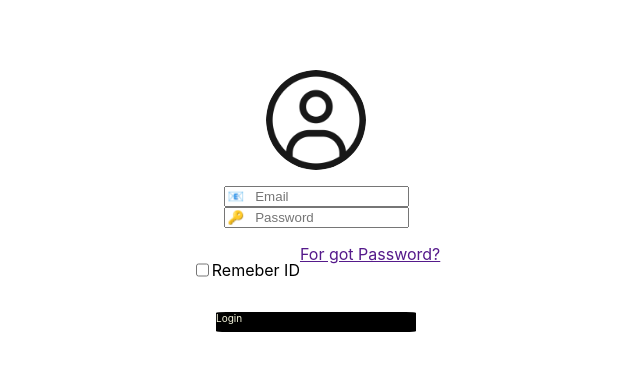
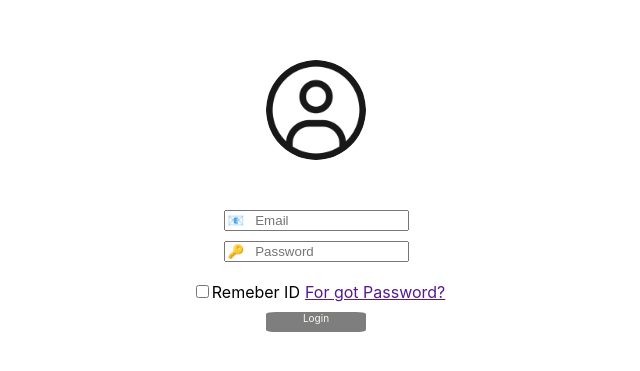
Before and after one commit to dzface/kh-mini-project, a React (Create React App) app: page / in a window 1280 px wide. Shown: the part 157-528 px from the top of the page, without its empty margins (324-964 px from the left). Built offline with nearby package versions, Linux system fonts and the light colour scheme.

Commit message:
로그인 페이지 바탕 간격 수정

```diff
--- a/src/css/loginpage.css
+++ b/src/css/loginpage.css
@@ -14,17 +14,22 @@
   flex-direction: column; /* 자식 요소들을 세로 방향으로 배열 */
   justify-content: center; /* 수직 가운데 정렬 */
   align-items: center; /* 수평 가운데 정렬 */
+  text-align: center;
 }
 
 .box div {
-  width: 200px;
+  width: 100px;
   height: 20px;
   color: beige;
   font-size: 10px;
-  border-radius: 5%;
+  border-radius: 10%;
   background-color: black;
+  opacity: 0.5;
 }
-
+input[type="email"],
+input[type="password"] {
+  margin-bottom: 10px; /* 원하는 마진 값으로 설정 */
+}
 .image-item{
   width: 100px;
   height: 100px;
@@ -34,10 +39,11 @@
   opacity: 0.9;
   background-repeat: no-repeat;
   background-size: cover;
+  margin-bottom: 50px;
 }
 p{
   display: flex;
   justify-self: center;
-  align-content: center;
-
+  align-items: center;
+  margin: 5px;
 }
```
